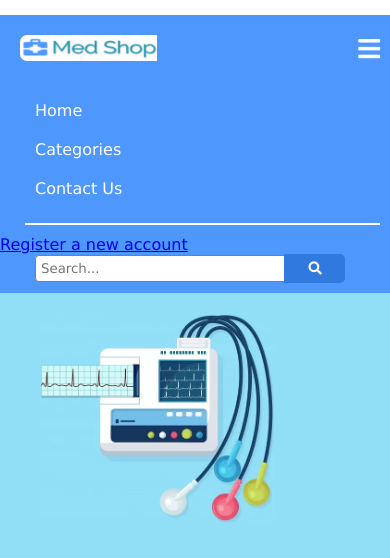
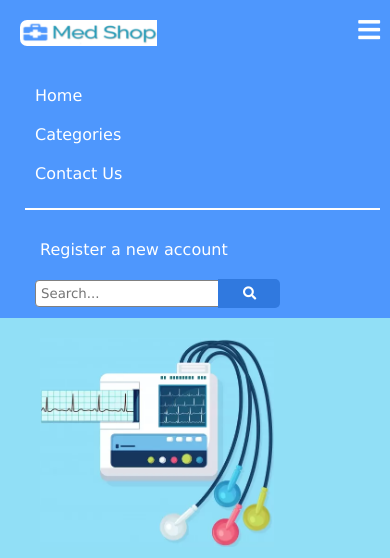
Before and after one commit to WadihChekriMorkos/web3-2021-Wadih-CHEKRI-MORKOS, a PHP site: page /home/home.php in a window 390 px wide; the page is wider, and only the part inside the window is pictured. Shown: the top 558 px of that part. Run offline with PHP 8.4, Linux system fonts and the light colour scheme; data that the repository does not hold is empty; a stand-in replaces the project's code that opens the database connection.

Commit message:
Update headerStyle.css

```diff
--- a/header/headerStyle.css
+++ b/header/headerStyle.css
@@ -3,14 +3,11 @@
     padding:0;
     box-sizing:border-box;
     font-family: Verdana, Geneva, Tahoma, sans-serif;
-
 }
 .container .navbar{
     display: flex;
-    margin-top:15px;
     background-color: #4e97fd;
     justify-content: space-between;
-
 }
 .navbar img{
     width:15%;
@@ -20,7 +17,6 @@
 }
 #menu1{
     display:flex;
-
 }
 #menu1{
     flex:1;
@@ -28,7 +24,7 @@
 }
 .client-options{
     position:absolute;
-    top:46px;
+    top:28px;
     right:20px;
     padding:10px;
     z-index:1;
@@ -44,7 +40,7 @@
 }
 .categorie-list{
     position:absolute;
-    top:56px;
+    top:41px;
     left:285px;
     color:white;
     background-color:#4e97fd;
@@ -143,6 +139,9 @@ table td button:hover{
 color:#ffffff;
 cursor: pointer;
 }
+.mob-btn{
+    display: none;
+}
 
 
 
@@ -169,7 +168,7 @@ li{
         position:absolute;
         right:10px;
         cursor:pointer;
-        top:35px;
+        top:16px;
     }
     .navbar #menu1{
         flex-direction: column;
@@ -191,6 +190,19 @@ li{
     .navbar #menu1 .icons-mobile{
         margin-top:15px;
     }
+    .mob-btn{
+        display:flex;
+        margin:20px;
+    }
+    .mob-btn>div{
+        margin-left:20px;
+        margin-right:10px;
+        color:#ffff;
+    }
+    .mob-btn a{
+        color:#ffff;
+        text-decoration:none;
+    }
     .navbar #menu1 .icons-mobile span{
         padding-left:10px;
     }
@@ -208,5 +220,8 @@ li{
     hr{
         border:1px solid #ffffff;
     }
+    table{
+        display:block;
+    }
 
 }
```
